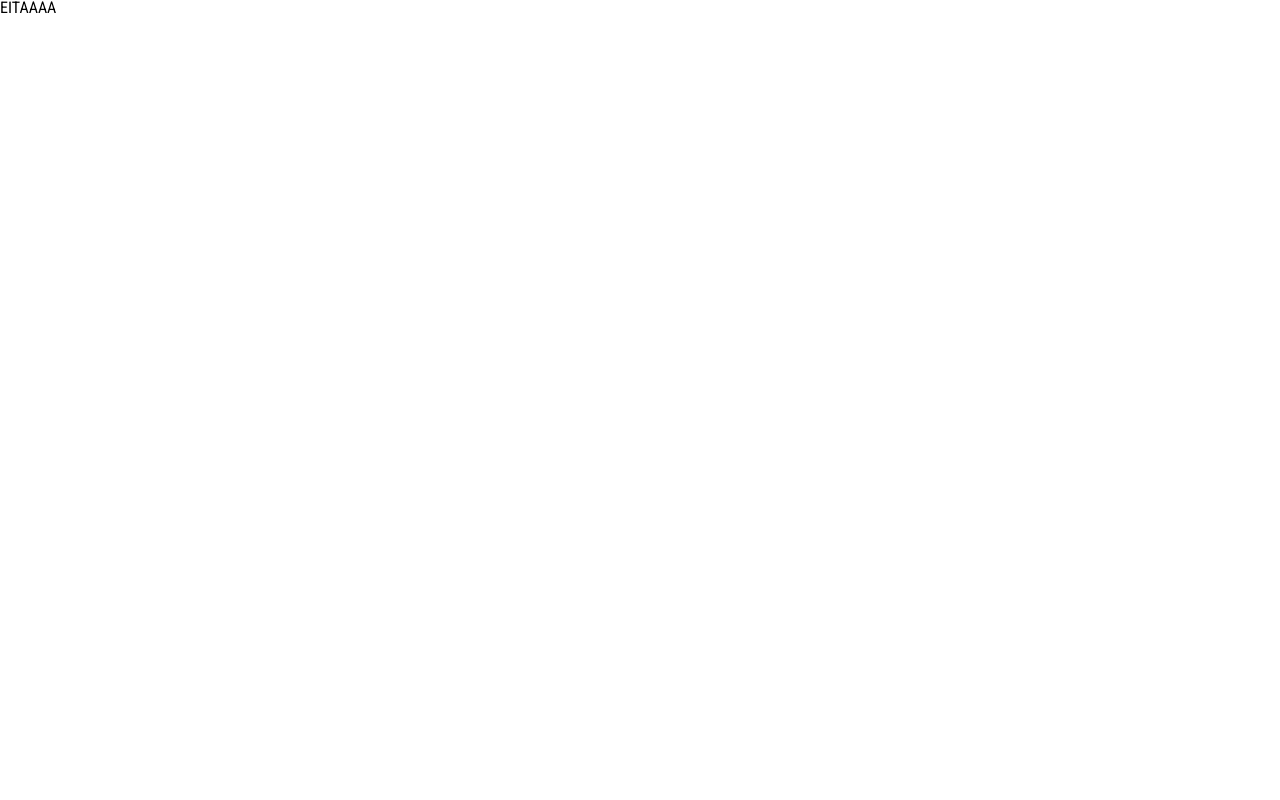
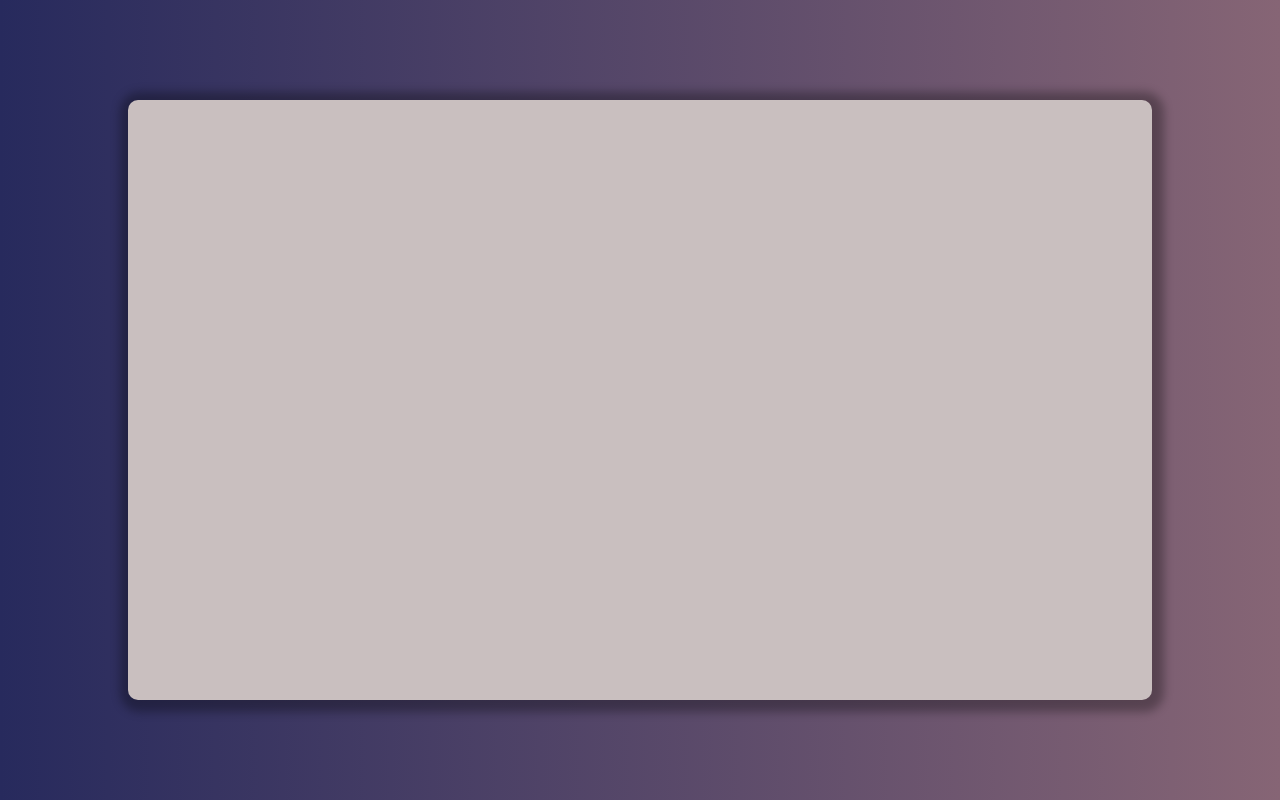
Before and after one commit to FilipeGarroteDev/Bookstore-front-POC, a React (Create React App) app: page / in a window 1280 px wide. Built offline with nearby package versions, Linux system fonts and the light colour scheme; sample sign-in values are in the browser's storage; a web font is replaced by a local one.

Commit message:
feat: adicionado componente PrivatePage para verificar se há token válido nas páginas que exigem login efetuado

```diff
--- a/src/App.js
+++ b/src/App.js
@@ -1,6 +1,7 @@
 import { BrowserRouter, Route, Routes } from "react-router-dom";
 import GlobalStyle from "./common/GlobalStyle";
 import Reset from "./common/Reset";
+import PrivatePage from "./components/PrivatePage/PrivatePage";
 import Checkout from "./pages/Checkout";
 import MainPage from "./pages/Mainpage";
 import SignIn from "./pages/Sign-in";
@@ -13,10 +14,24 @@ function App() {
 			<GlobalStyle />
 			<BrowserRouter>
 				<Routes>
-					<Route path="/" element={<MainPage />} />
+					<Route
+						path="/"
+						element={
+							<PrivatePage>
+								<MainPage />
+							</PrivatePage>
+						}
+					/>
 					<Route path="/sign-in" element={<SignIn />} />
 					<Route path="/sign-up" element={<SignUp />} />
-					<Route path="/checkout" element={<Checkout />} />
+					<Route
+						path="/checkout"
+						element={
+							<PrivatePage>
+								<Checkout />
+							</PrivatePage>
+						}
+					/>
 				</Routes>
 			</BrowserRouter>
 		</>
--- /dev/null
+++ b/src/common/MainContainer.js
@@ -0,0 +1,9 @@
+import styled from "styled-components";
+
+export default styled.section`
+  width: 80%;
+  height: 75%;
+  background-color: #c9bfbf;
+  box-shadow: 2px 2px 10px 10px rgba(0, 0, 0, 0.3);
+  border-radius: 10px;
+`
--- a/src/pages/Mainpage/index.js
+++ b/src/pages/Mainpage/index.js
@@ -1,5 +1,11 @@
+import Wrapper from "../../common/Wrapper";
+import MainContainer from "../../common/MainContainer";
+
+
 export default function MainPage() {
-	return (
-    <h1>EITAAAA</h1>
-  )
+	return <Wrapper>
+    <MainContainer>
+
+    </MainContainer>
+  </Wrapper>;
 }
--- a/src/pages/Sign-in/index.js
+++ b/src/pages/Sign-in/index.js
@@ -4,7 +4,7 @@ import AuthLayout from "../../components/Auth/AuthLayout";
 import AuthTitle from "../../components/Auth/AuthTitle";
 import Button from "../../components/Auth/Button";
 import Form from "../../components/Auth/Form";
-import Wrapper from "../../components/Auth/Wrapper";
+import Wrapper from "../../common/Wrapper";
 import { postLogin } from "../../services/axios";
 
 export default function SignIn() {
@@ -15,7 +15,6 @@ export default function SignIn() {
 	if (token) {
 		return <Navigate to="/" />;
 	}
-
 
 	function handleInput(e) {
 		setSignInData({
--- a/src/pages/Sign-up/index.js
+++ b/src/pages/Sign-up/index.js
@@ -4,7 +4,7 @@ import AuthLayout from "../../components/Auth/AuthLayout";
 import AuthTitle from "../../components/Auth/AuthTitle";
 import Button from "../../components/Auth/Button";
 import Form from "../../components/Auth/Form";
-import Wrapper from "../../components/Auth/Wrapper";
+import Wrapper from "../../common/Wrapper";
 import { postSignUp } from "../../services/axios";
 
 export default function SignIn() {
```
Also changed, not shown: src/common/Wrapper.js (renamed from src/components/Auth/Wrapper.js).
